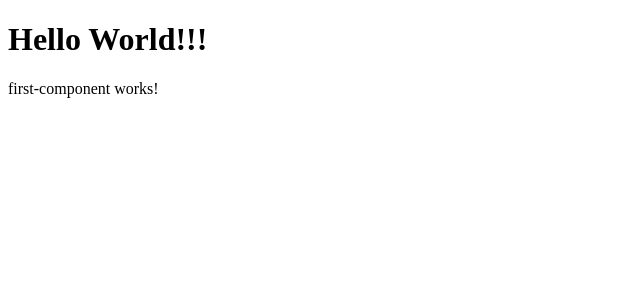
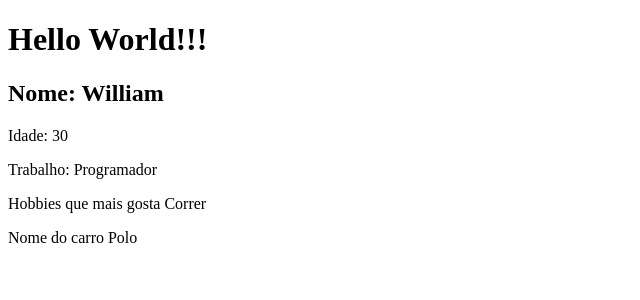
Before and after one commit to williamwhang/moment, an Angular app: page / in a window 1280 px wide. Shown: the top 300 px of the page, without its empty margins (0-640 px from the left). Built offline with nearby package versions, Linux system fonts and the light colour scheme.

Commit message:
Interpolação de dados

```diff
--- a/src/app/components/first-component/first-component.component.html
+++ b/src/app/components/first-component/first-component.component.html
@@ -1 +1,5 @@
-<p>first-component works!</p>
+<h2> Nome: {{ name }} </h2>
+<p> Idade: {{ age }}</p>
+<p> Trabalho: {{ job }}</p>
+<p> Hobbies que mais gosta {{ hobbies [0] }} </p>
+<p> Nome do carro {{ car.name }} </p>
--- a/src/app/components/first-component/first-component.component.ts
+++ b/src/app/components/first-component/first-component.component.ts
@@ -7,6 +7,15 @@ import { Component, OnInit } from '@angular/core';
 })
 export class FirstComponentComponent implements OnInit {
 
+  name: string = "William";
+  age: number = 30;
+  job = "Programador";
+  hobbies = ['Correr', 'Treinar', 'Estudar']
+  car = {
+    name: "Polo",
+    year: 2020
+  }
+
   constructor() { }
 
   ngOnInit(): void {
```
